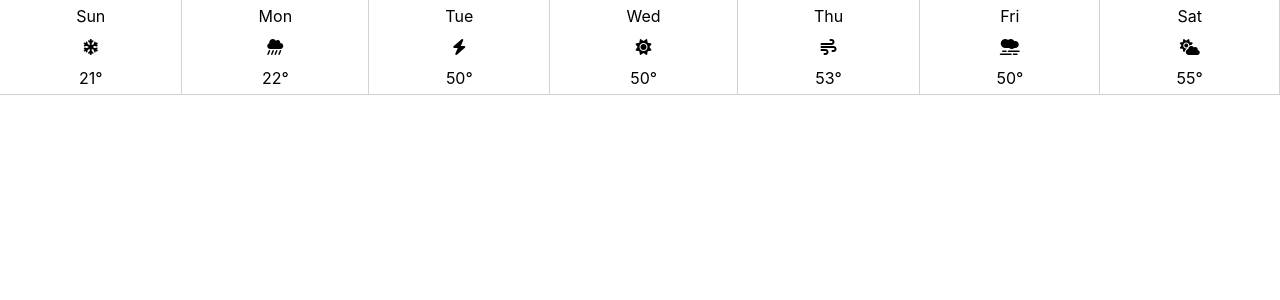
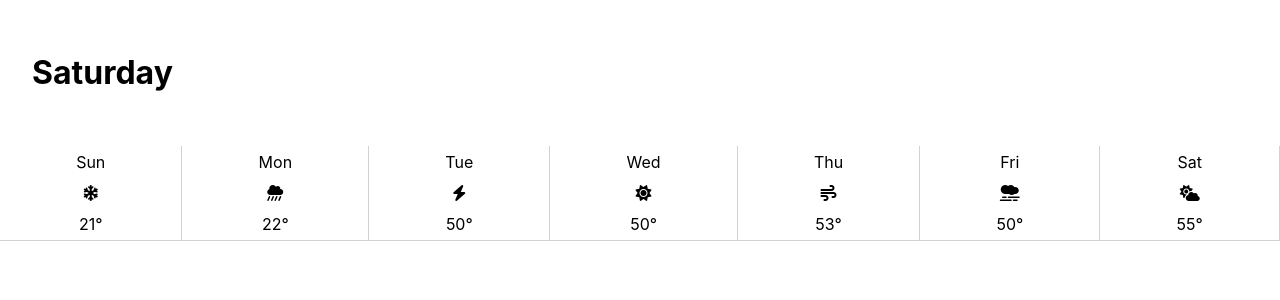
Before and after one commit to IoannisTsirovasilis/local-weather-app-react, a React (Create React App) app: page / in a window 1280 px wide. Shown: the top 300 px of the page. Built offline with nearby package versions, Linux system fonts and the light colour scheme.

Commit message:
Add day header at daily weather container

```diff
--- /dev/null
+++ b/src/components/daily-weather-container/daily-weather-container.css
@@ -0,0 +1,7 @@
+.daily-weather-container {
+  display: flex;
+  flex-direction: column;
+  align-items: flex-start;
+  flex-grow: 1;
+  padding: 2rem;
+}
--- a/src/components/daily-weather-container/daily-weather-container.js
+++ b/src/components/daily-weather-container/daily-weather-container.js
@@ -1,5 +1,19 @@
+import DayHeader from '../day-header/day-header';
+import WEEKDAYS from '../../common/constants';
+import './daily-weather-container.css'
+
+function getTodayIndex() {
+  return new Date().getDay();
+}
+
+function getTodayLongName() {
+  return Object.values(WEEKDAYS).find((wd) => wd.index === getTodayIndex()).long;
+}
+
 function DailyWeatherContainer() {
-  return <div></div>;
+  return <div className='daily-weather-container'>
+    <DayHeader day={getTodayLongName()} />
+  </div>;
 }
 
 export default DailyWeatherContainer;
```
Also changed, not shown: src/components/daily-weather-container/daily-weather-container.scss (deleted).
